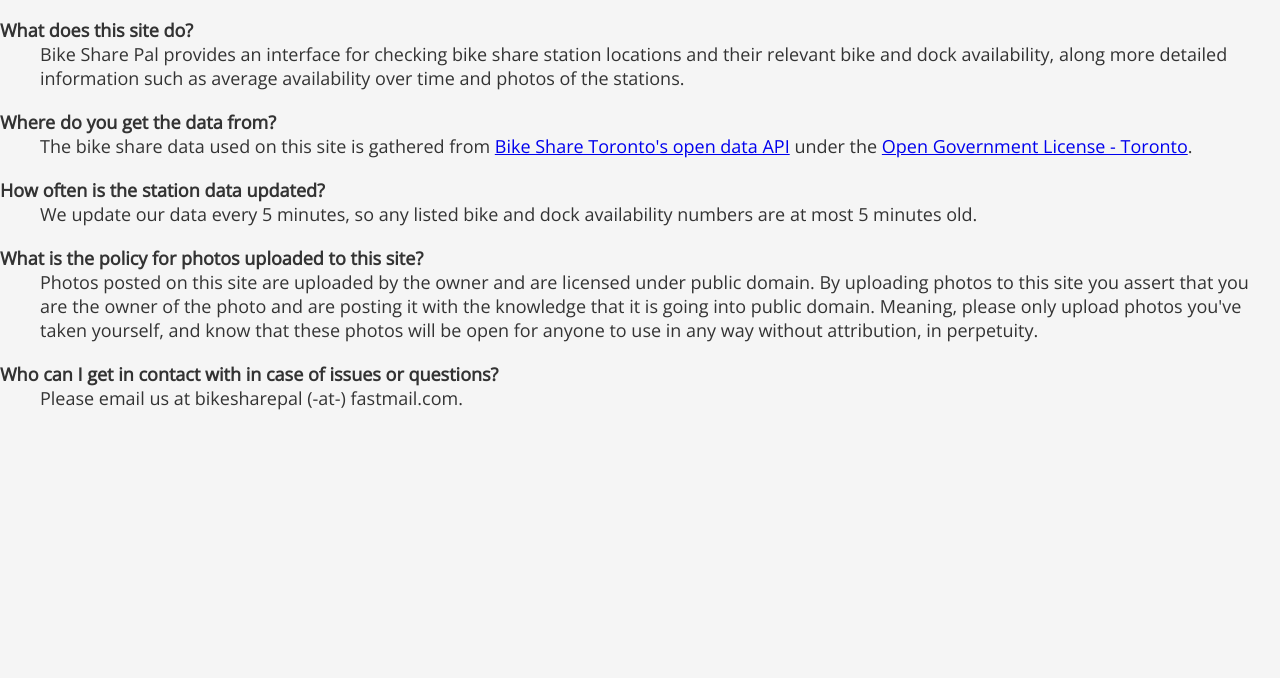
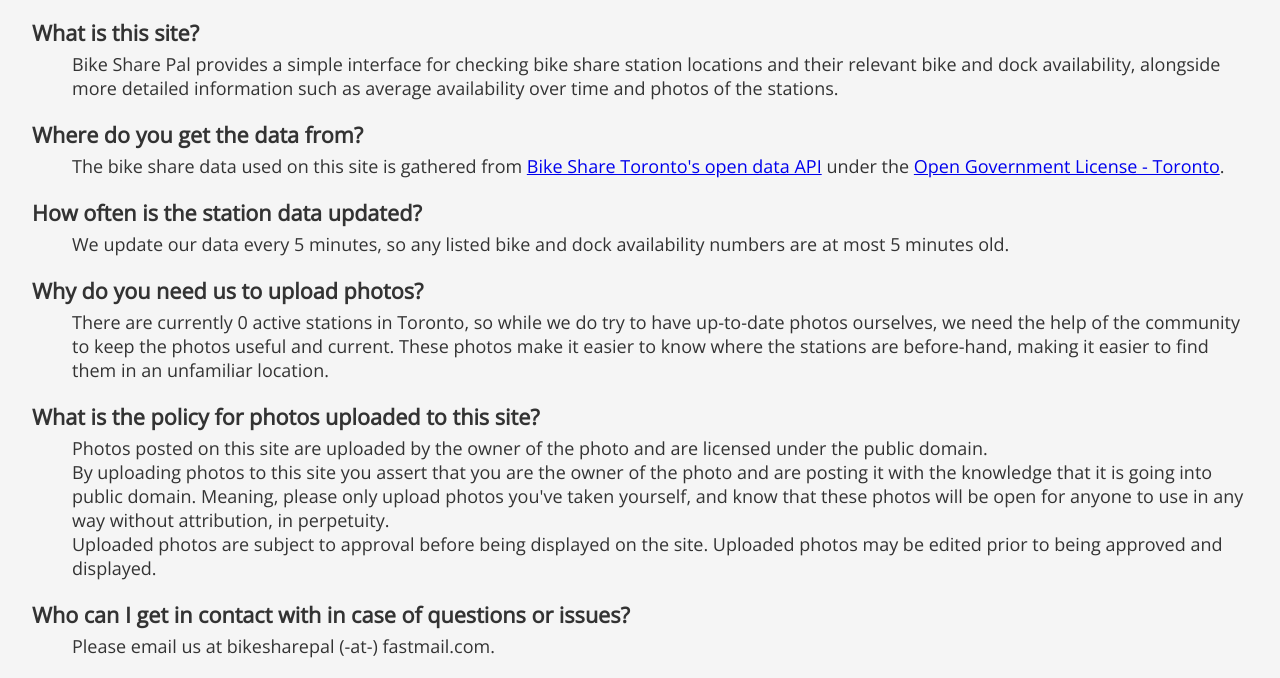
Before and after one commit to mouhtasi/bikesharepal, a Django app: page /stations/about in a window 1280 px wide. Shown: the part 131-809 px from the top of the page. Before the commit the page ends 541 px from the top, so only its background shows below. Run offline with Django 3.2, Linux system fonts and the light colour scheme; data that the repository does not hold is empty; some libraries are stand-ins or nearby versions.

Commit message:
Add button next to upload linking to photo policy. Update about

```diff
--- a/bikesharestationcatalog/static/css/about.css
+++ b/bikesharestationcatalog/static/css/about.css
@@ -1,5 +1,7 @@
 dt {
     font-weight: bold;
+    font-size: 1.2em;
+    margin-bottom: 5px;
 }
 
 dd {
--- a/bikesharestationcatalog/templates/bikesharestationcatalog/about.html
+++ b/bikesharestationcatalog/templates/bikesharestationcatalog/about.html
@@ -10,11 +10,11 @@
 {% block content %}
 
 <div class="pure-g">
-    <div class="pure-u-1">
+    <div class="pure-u-1 copy">
         <dl>
-            <dt>What does this site do?</dt>
-            <dd>Bike Share Pal provides an interface for checking bike share station locations and their relevant bike
-                and dock availability, along more detailed information such as average availability over time and
+            <dt>What is this site?</dt>
+            <dd>Bike Share Pal provides a simple interface for checking bike share station locations and their relevant bike
+                and dock availability, alongside more detailed information such as average availability over time and
                 photos of the stations.
             </dd>
 
@@ -31,14 +31,21 @@
                 minutes old.
             </dd>
 
-            <dt>What is the policy for photos uploaded to this site?</dt>
-            <dd>Photos posted on this site are uploaded by the owner and are licensed under public domain. By uploading
-                photos to this site you assert that you are the owner of the photo and are posting it with the knowledge
+            <dt>Why do you need us to upload photos?</dt>
+            <dd>There are currently {{ num_stations }} active stations in Toronto, so while we do try to have up-to-date photos ourselves,
+            we need the help of the community to keep the photos useful and current. These photos make it easier to
+            know where the stations are before-hand, making it easier to find them in an unfamiliar location.</dd>
+
+            <dt id="photo-policy">What is the policy for photos uploaded to this site?</dt>
+            <dd>Photos posted on this site are uploaded by the owner of the photo and are licensed under the public domain.
+                <br>By uploading photos to this site you assert that you are the owner of the photo and are posting it with the knowledge
                 that it is going into public domain. Meaning, please only upload photos you've taken yourself, and know
                 that these photos will be open for anyone to use in any way without attribution, in perpetuity.
+                <br>Uploaded photos are subject to approval before being displayed on the site. Uploaded photos may be
+                edited prior to being approved and displayed.
             </dd>
 
-            <dt>Who can I get in contact with in case of issues or questions?</dt>
+            <dt id="contact">Who can I get in contact with in case of questions or issues?</dt>
             <dd>Please email us at bikesharepal (-at-) fastmail.com.</dd>
         </dl>
     </div>
--- a/bikesharestationcatalog/templates/bikesharestationcatalog/station_details.html
+++ b/bikesharestationcatalog/templates/bikesharestationcatalog/station_details.html
@@ -48,7 +48,7 @@
     {% endif %}
     <div class="pure-u-1 {% if images %}pure-u-lg-1-3 pure-u-xl-1-3{% endif %} mapcontainer">
         <div id="map"></div>
-        <div class="upload">
+        <div class="pure-u-1 pure-u-lg-2-3 pure-u-xl-2-3">
             <form id="img_upload_form" action="{% url 'station_details' station.id%}" method="post" enctype="multipart/form-data">
                 {% csrf_token %}
                 <label class="custom-file-upload">
@@ -56,6 +56,10 @@
                     {{ form.imgfile }}
                 </label>
             </form>
+        </div>
+
+        <div class="image-i pure-u-1 pure-u-lg-1-3 pure-u-xl-1-3">
+            <a href="{% url 'about'%}#photo-policy"><i class="fas fa-info-circle"></i> Upload Policy</a>
         </div>
     </div>
 </div>
--- a/bikesharestationcatalog/views.py
+++ b/bikesharestationcatalog/views.py
@@ -73,4 +73,5 @@ def station_details(request, s_id):
 
 
 def about(request):
-    return render(request, 'bikesharestationcatalog/about.html');
+    num_stations = Station.objects.filter(enabled=True).count();
+    return render(request, 'bikesharestationcatalog/about.html', {'num_stations': num_stations});
```
Also changed, not shown: bikesharestationcatalog/static/css/station_details.css (+15 -0 lines). Lines whose indentation alone changed are shown as unchanged.
